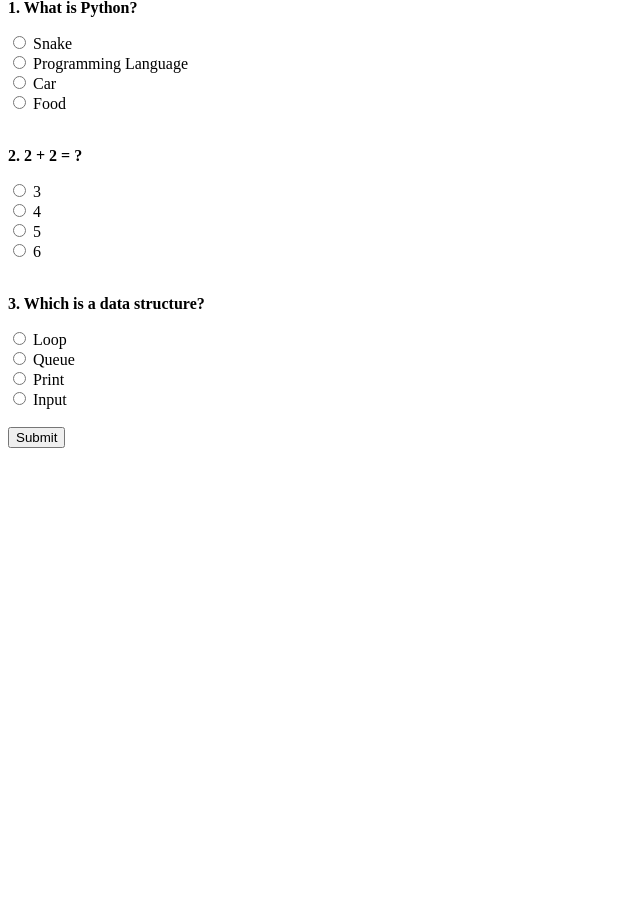
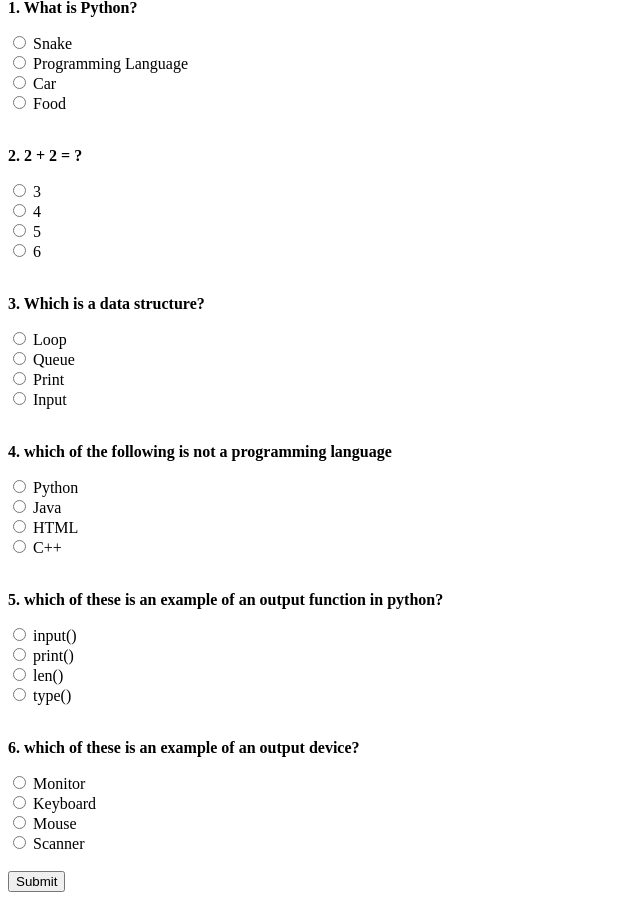
Before and after one commit to Danazuminemesis/Mini-CBT-Computer-Based-Test-system, a Flask app: page /test in a window 1280 px wide. Shown: the part 81-981 px from the top of the page, without its empty margins (0-640 px from the left). Before the commit the page ends 529 px from the top, so only its background shows below. Run offline with Flask 3, Linux system fonts and the light colour scheme; parts of the project's set-up code (start-up, migrations or seed data) failed here and were passed over.

Commit message:
added more questions to CBT system

```diff
--- a/app.py
+++ b/app.py
@@ -3,11 +3,16 @@ app = Flask(__name__)
 from flask import request
 from datetime import datetime
 from models import Question
+import random
+random.shuffle(questions)
 
 questions = [
     Question("What is Python?", ["Snake", "Programming Language", "Car", "Food"], "Programming Language"),
     Question("2 + 2 = ?", ["3", "4", "5", "6"], "4"),
-    Question("Which is a data structure?", ["Loop", "Queue", "Print", "Input"], "Queue")
+    Question("Which is a data structure?", ["Loop", "Queue", "Print", "Input"], "Queue"),
+    Question("which of the following is not a programming language", ["Python", "Java", "HTML", "C++"], "HTML"),
+    Question("which of these is an example of an output function in python?", ["input()", "print()", "len()", "type()"], "print()"),
+    Question("which of these is an example of an output device?", ["Monitor", "Keyboard", "Mouse", "Scanner"], "Monitor"),
 ]
 
 @app.route("/")
--- a/templates/test.html
+++ b/templates/test.html
@@ -25,7 +25,6 @@
 {% endfor %}
 
 <button type="submit">Submit</button>
-
 </form>
 </body>
 </html>
```
